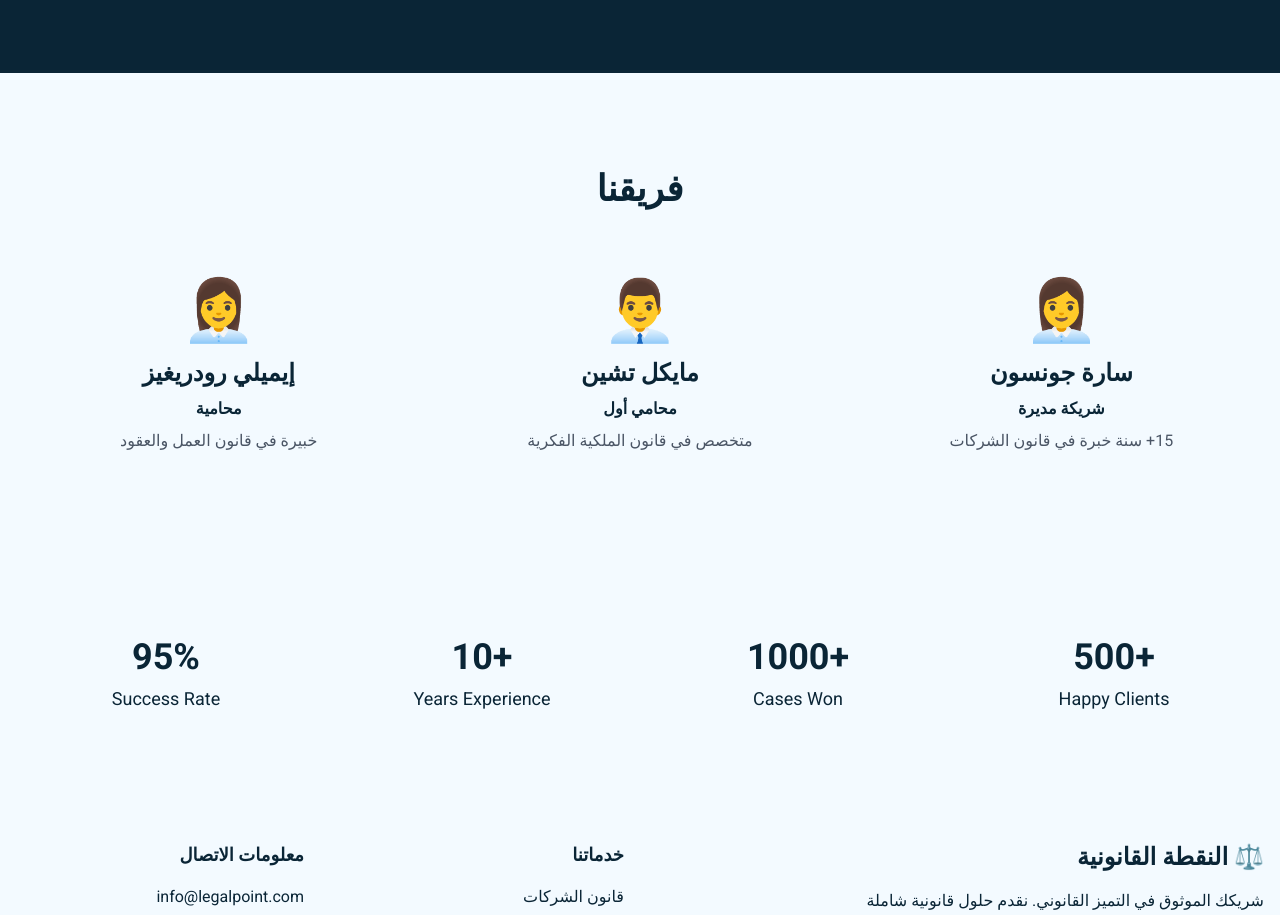
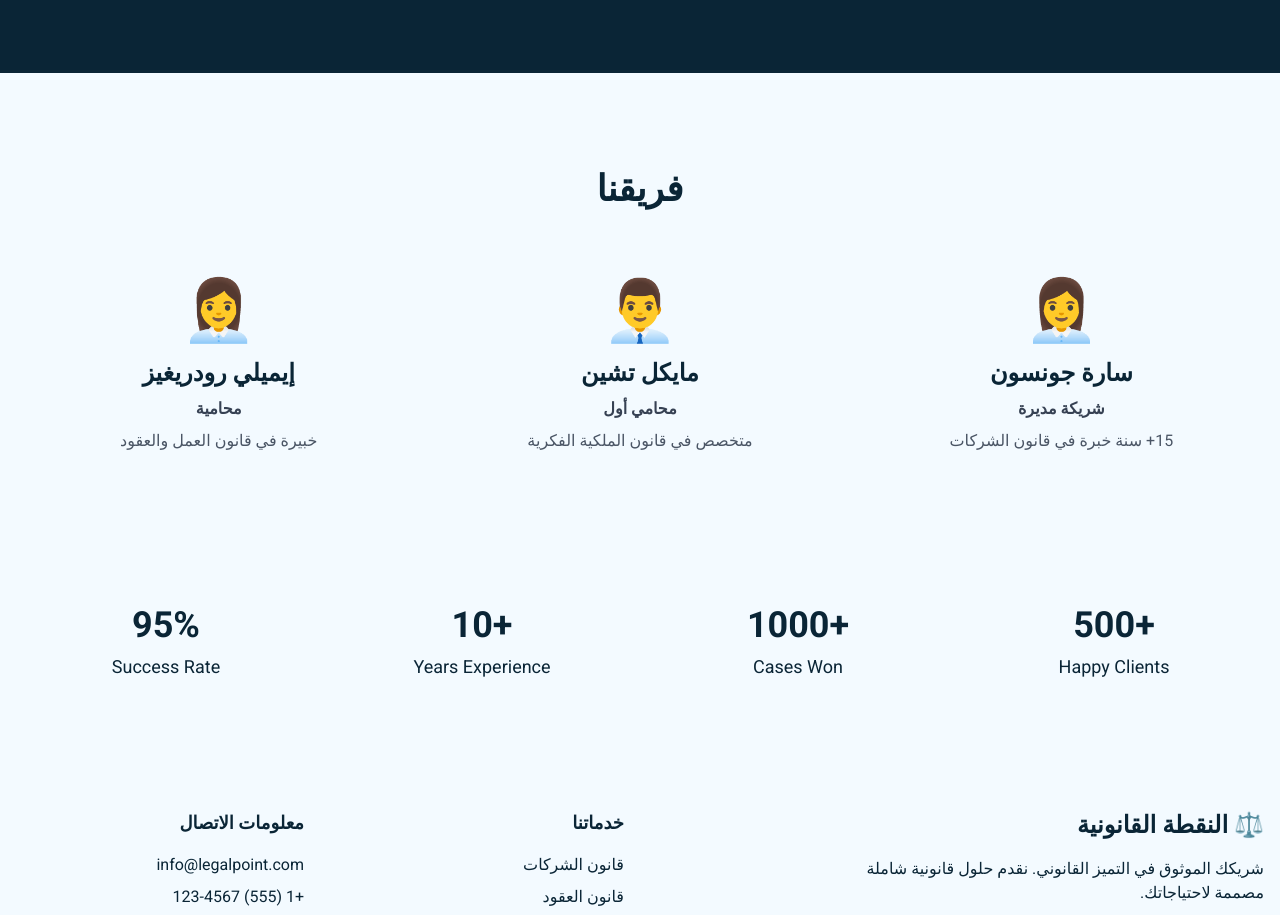
Before and after one commit to Mahmoud-Morsi0/legal-point, a Next.js app: page /ar/about in a window 1280 px wide. Shown: the part 1680-2595 px from the top of the page. Built offline with nearby package versions, Linux system fonts and the light colour scheme.

Commit message:
Update AboutUs component styles by adjusting padding and changing text color for improved readability and visual consistency.

```diff
--- a/src/components/AboutUs.tsx
+++ b/src/components/AboutUs.tsx
@@ -167,9 +167,9 @@ export default function AboutUs() {
 
       {/* Team Section */}
       <section className="py-16">
-        <div className="container mx-auto px-6 py-8">
+        <div className="container mx-auto px-6 pt-8">
           <motion.h2
-            className="text-4xl font-darker-grotesque font-bold text-cape-cod text-center mb-12"
+            className="text-4xl font-darker-grotesque font-bold text-cape-cod text-center mb-12 "
             initial={{ opacity: 0, y: 30 }}
             whileInView={{ opacity: 1, y: 0 }}
             transition={{ duration: 0.6 }}
@@ -205,7 +205,7 @@ export default function AboutUs() {
                 <h3 className="text-2xl font-darker-grotesque font-bold text-cape-cod mb-2">
                   {t(`about.team.members.${member.key}.name`)}
                 </h3>
-                <p className="text-pure-mint font-semibold mb-2">
+                <p className="text-gray-700 font-semibold mb-2">
                   {t(`about.team.members.${member.key}.role`)}
                 </p>
                 <p className="text-gray-600">
```
